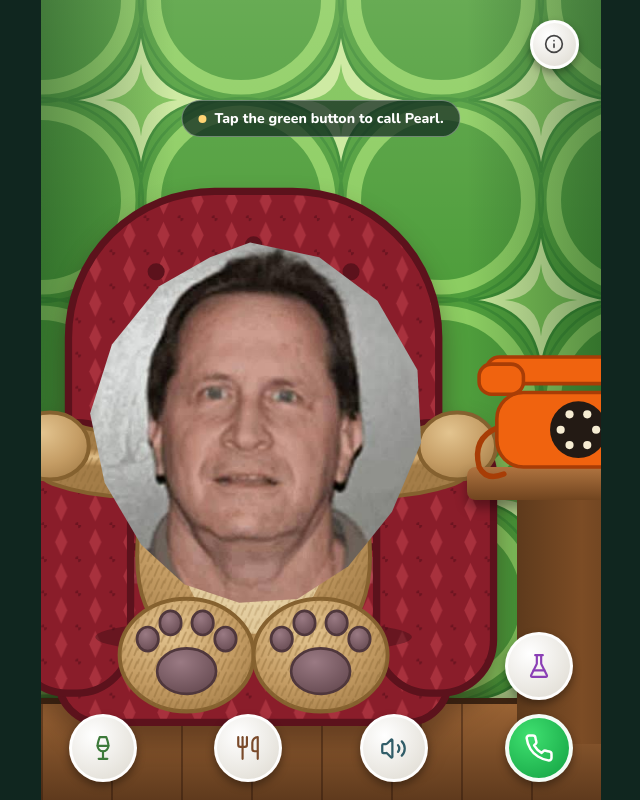
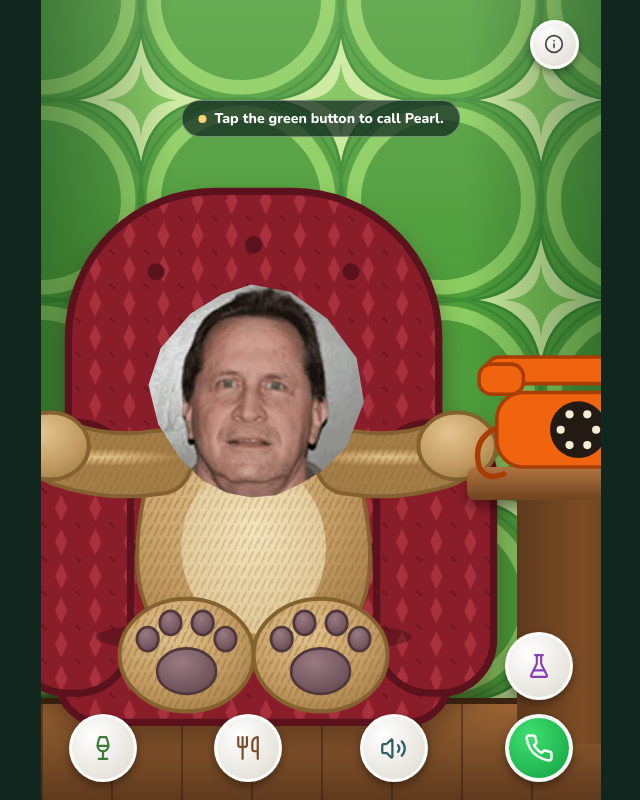
Before and after one commit to theBigMin/talking-pearl, a React (Vite) app: page / in a window 1280 px wide. Shown: the whole page, without its empty margins (319-959 px from the left). Built offline with nearby package versions, Linux system fonts and the light colour scheme.

Commit message:
Update Pearl's head framing and crop

```diff
--- a/src/index.css
+++ b/src/index.css
@@ -51,15 +51,20 @@ button { font: inherit; }
 /* Only Pearl's head is shown: --hx/--hy = head centre and --hs = head width, as fractions of each photo. */
 .pearl {
   --hx: .49; --hy: .4; --hs: .6;
-  position: absolute; z-index: 5; left: 18%; top: 8%; width: 64%; aspect-ratio: 1; overflow: visible;
+  position: absolute; z-index: 5; left: 24%; top: 12%; width: 52%; aspect-ratio: 1; overflow: visible;
   transform-origin: 50% 100%; transition: transform .3s;
 }
 .pearl img {
-  position: absolute; max-width: none; height: auto; width: calc(70% / var(--hs));
-  left: calc(50% - var(--hx) * 70% / var(--hs)); top: calc(50% - var(--hy) * 70% / var(--hs));
-  clip-path: polygon(48% 1%, 67% 5%, 83% 17%, 94% 36%, 95% 56%, 87% 75%, 75% 90%, 61% 99%, 45% 100%, 30% 95%, 18% 84%, 8% 67%, 4% 48%, 10% 29%, 23% 13%, 37% 5%);
+  position: absolute; max-width: none; height: auto; width: calc(58% / var(--hs));
+  left: calc(50% - var(--hx) * 58% / var(--hs)); top: calc(50% - var(--hy) * 58% / var(--hs));
+  clip-path: polygon(48% 2%, 64% 5%, 79% 16%, 91% 32%, 94% 50%, 87% 68%, 77% 78%, 67% 84%, 58% 88%, 48% 89%, 38% 87%, 28% 82%, 19% 73%, 10% 59%, 6% 43%, 11% 28%, 23% 14%, 36% 6%);
 }
-.pearl.react-laugh img, .pearl.react-groan img { clip-path: ellipse(47% 49% at 50% 50%); }
+.pearl.react-laugh img {
+  clip-path: polygon(43% 8%, 57% 6%, 70% 12%, 78% 25%, 79% 43%, 74% 58%, 66% 68%, 58% 72%, 48% 74%, 38% 70%, 29% 62%, 23% 49%, 22% 33%, 28% 20%, 35% 12%);
+}
+.pearl.react-groan img {
+  clip-path: polygon(43% 1%, 60% 3%, 72% 12%, 78% 27%, 78% 44%, 72% 59%, 64% 70%, 53% 76%, 43% 76%, 33% 71%, 24% 60%, 19% 46%, 20% 29%, 28% 15%, 35% 6%);
+}
 .pearl.react-laugh { --hx: .54; --hy: .34; --hs: .44; }
 .pearl.react-groan { --hx: .51; --hy: .44; --hs: .68; }
 .pearl.hearing { transform: rotate(-4deg) scale(1.02); }
```
